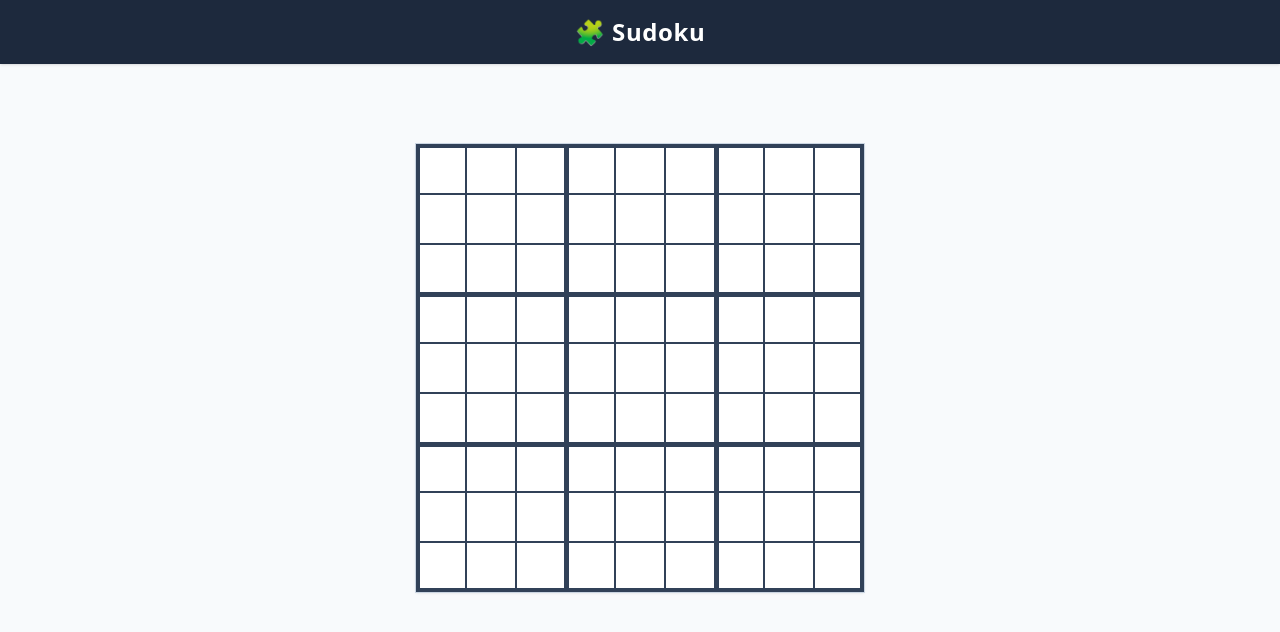
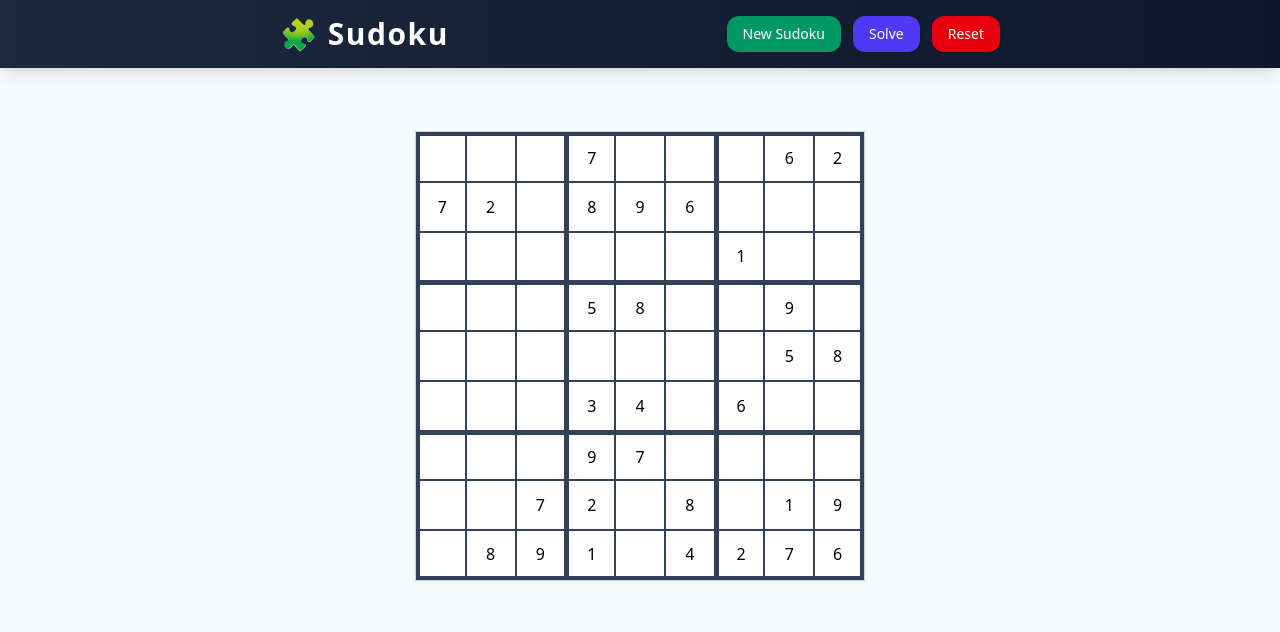
Before and after one commit to maitevargas9/sudoku, a React (Vite) app: page / in a window 1280 px wide. Shown: the top 632 px of the page. Built offline with nearby package versions, Linux system fonts and the light colour scheme.

Commit message:
New sudoku, delete and reset added

```diff
--- a/src/App.tsx
+++ b/src/App.tsx
@@ -1,14 +1,42 @@
+import { useState } from "react";
+import type { Grid } from "./logic/sudoku";
+import { emptyGrid, generateSudoku, cloneGrid, solveSudoku } from "./logic/sudoku";
 import Header from "./components/Header";
 import SudokuBoard from "./components/SudokuBoard";
 
 export default function App() {
+  const [grid, setGrid] = useState<Grid>(generateSudoku());
+  const [solvedGrid, setSolvedGrid] = useState<Grid | undefined>();
+
+  const handleReset = () => {
+    setGrid(emptyGrid());
+    setSolvedGrid(undefined);
+  };
+
+  const handleNewSudoku = () => {
+    const newPuzzle = generateSudoku();
+    setGrid(newPuzzle);
+    setSolvedGrid(undefined);
+  };
+
+  const handleSolve = () => {
+    const clone = cloneGrid(grid);
+    if (solveSudoku(clone)) {
+      setSolvedGrid(clone);
+    } else {
+      alert("This Sudoku has no solution!!");
+    }
+  };
+
   return (
-    <div className="min-h-screen w-full flex flex-col justify-start items-center bg-slate-50">
-      <Header />
-      <div className="flex-1 flex items-start justify-center w-full">
-        <div className="w-full max-w-[28rem] mt-20">
-          <SudokuBoard />
-        </div>
+    <div className="min-h-screen w-full flex flex-col items-center bg-slate-50">
+      <Header
+        onReset={handleReset}
+        onNewSudoku={handleNewSudoku}
+        onSolve={handleSolve}
+      />
+      <div className="w-full max-w-[28rem] mt-16">
+        <SudokuBoard initialGrid={grid} solvedGrid={solvedGrid} />
       </div>
     </div>
   );
--- a/src/components/Header.tsx
+++ b/src/components/Header.tsx
@@ -1,8 +1,34 @@
-export default function Header() {
+interface HeaderProps {
+    onNewSudoku?: () => void;
+    onSolve?: () => void;
+    onReset?: () => void;
+}
+
+export default function Header({ onNewSudoku, onSolve, onReset }: HeaderProps) {
     return (
-        <header className="w-full py-4 bg-slate-800 text-white shadow">
-            <div className="max-w-[28rem] mx-auto flex items-center justify-center">
-                <h1 className="text-2xl font-bold tracking-wide">🧩 Sudoku</h1>
+        <header className="w-full py-4 bg-gradient-to-r from-slate-800 to-slate-900 text-white shadow-lg">
+            <div className="max-w-[48rem] mx-auto flex items-center justify-between px-6">
+                <h1 className="text-3xl font-extrabold tracking-wider">🧩 Sudoku</h1>
+                <div className="flex gap-3">
+                    <button
+                        onClick={onNewSudoku}
+                        className="px-4 py-2 rounded-xl bg-emerald-600 hover:bg-emerald-500 active:bg-emerald-700 transition text-sm font-medium shadow"
+                    >
+                        New Sudoku
+                    </button>
+                    <button
+                        onClick={onSolve}
+                        className="px-4 py-2 rounded-xl bg-indigo-600 hover:bg-indigo-500 active:bg-indigo-700 transition text-sm font-medium shadow"
+                    >
+                        Solve
+                    </button>
+                    <button
+                        onClick={onReset}
+                        className="px-4 py-2 rounded-xl bg-red-600 hover:bg-red-500 active:bg-red-700 transition text-sm font-medium shadow"
+                    >
+                        Reset
+                    </button>
+                </div>
             </div>
         </header>
     );
--- a/src/components/SudokuBoard.tsx
+++ b/src/components/SudokuBoard.tsx
@@ -7,11 +7,26 @@ import {
     computeConflicts
 } from "../logic/sudoku";
 
-export default function SudokuBoard() {
-    const [grid, setGrid] = useState<Grid>(() => emptyGrid());
-    const [selected, setSelected] = useState<{ r: number; c: number } | null>(
-        null
-    );
+interface SudokuBoardProps {
+    initialGrid?: Grid;
+    solvedGrid?: Grid;
+}
+
+export default function SudokuBoard({ initialGrid, solvedGrid }: SudokuBoardProps) {
+    const [grid, setGrid] = useState<Grid>(() => initialGrid ?? emptyGrid());
+    const [selected, setSelected] = useState<{ r: number; c: number } | null>(null);
+
+    useEffect(() => {
+        if (initialGrid) {
+            setGrid(initialGrid);
+        }
+    }, [initialGrid]);
+
+    useEffect(() => {
+        if (solvedGrid) {
+            setGrid(solvedGrid);
+        }
+    }, [solvedGrid]);
 
     const conflicts = useMemo(() => computeConflicts(grid), [grid]);
 
--- a/src/logic/sudoku.ts
+++ b/src/logic/sudoku.ts
@@ -1,5 +1,7 @@
 export type CellValue = 1 | 2 | 3 | 4 | 5 | 6 | 7 | 8 | 9 | null;
 export type Grid = CellValue[][];
+
+const digits: Exclude<CellValue, null>[] = [1, 2, 3, 4, 5, 6, 7, 8, 9];
 
 export const emptyGrid = (): Grid =>
   Array.from({ length: 9 }, () => Array<CellValue>(9).fill(null));
@@ -32,7 +34,7 @@ export function computeConflicts(grid: Grid): boolean[][] {
     }
     Object.values(seen).forEach((cols) => {
       if (cols.length > 1) {
-        cols.forEach((c) => (conflicts[r][c] = true));
+        cols.slice(1).forEach((c) => (conflicts[r][c] = true));
       }
     });
   }
@@ -52,7 +54,7 @@ export function computeConflicts(grid: Grid): boolean[][] {
     }
     Object.values(seen).forEach((rows) => {
       if (rows.length > 1) {
-        rows.forEach((r) => (conflicts[r][c] = true));
+        rows.slice(1).forEach((r) => (conflicts[r][c] = true));
       }
     });
   }
@@ -70,14 +72,14 @@ export function computeConflicts(grid: Grid): boolean[][] {
           }
           const key = String(v);
           if (!seen[key]) {
-            continue;
+            seen[key] = [];
           }
           seen[key].push([r, c]);
         }
       }
       Object.values(seen).forEach((cells) => {
         if (cells.length > 1) {
-          cells.forEach(([r, c]) => (conflicts[r][c] = true));
+          cells.slice(1).forEach(([r, c]) => (conflicts[r][c] = true));
         }
       });
     }
@@ -85,3 +87,97 @@ export function computeConflicts(grid: Grid): boolean[][] {
 
   return conflicts;
 }
+
+export function generateSudoku(): Grid {
+  const grid: Grid = emptyGrid();
+
+  function shuffle<T>(arr: T[]): T[] {
+    return [...arr].sort(() => Math.random() - 0.5);
+  }
+
+  function fillGrid(): boolean {
+    for (let r = 0; r < 9; r++) {
+      for (let c = 0; c < 9; c++) {
+        if (grid[r][c] === null) {
+          for (const val of shuffle([1, 2, 3, 4, 5, 6, 7, 8, 9] as const)) {
+            if (canPlace(grid, r, c, val)) {
+              grid[r][c] = val;
+              if (fillGrid()) {
+                return true;
+              }
+              grid[r][c] = null;
+            }
+          }
+          return false;
+        }
+      }
+    }
+    return true;
+  }
+
+  fillGrid();
+
+  const cellsToRemove = 50;
+  let removed = 0;
+  while (removed < cellsToRemove) {
+    const r = Math.floor(Math.random() * 9);
+    const c = Math.floor(Math.random() * 9);
+    if (grid[r][c] !== null) {
+      grid[r][c] = null;
+      removed++;
+    }
+  }
+
+  return grid;
+}
+
+function canPlace(
+  grid: Grid,
+  row: number,
+  col: number,
+  val: Exclude<CellValue, null>
+): boolean {
+  for (let c = 0; c < 9; c++) {
+    if (grid[row][c] === val) {
+      return false;
+    }
+  }
+
+  for (let r = 0; r < 9; r++) {
+    if (grid[r][col] === val) {
+      return false;
+    }
+  }
+
+  const startRow = Math.floor(row / 3) * 3;
+  const startCol = Math.floor(col / 3) * 3;
+  for (let r = startRow; r < startRow + 3; r++) {
+    for (let c = startCol; c < startCol + 3; c++) {
+      if (grid[r][c] === val) {
+        return false;
+      }
+    }
+  }
+
+  return true;
+}
+
+export function solveSudoku(grid: Grid): boolean {
+  for (let r = 0; r < 9; r++) {
+    for (let c = 0; c < 9; c++) {
+      if (grid[r][c] === null) {
+        for (const val of digits) {
+          if (canPlace(grid, r, c, val)) {
+            grid[r][c] = val;
+            if (solveSudoku(grid)) {
+              return true;
+            }
+            grid[r][c] = null;
+          }
+        }
+        return false;
+      }
+    }
+  }
+  return true;
+}
```
